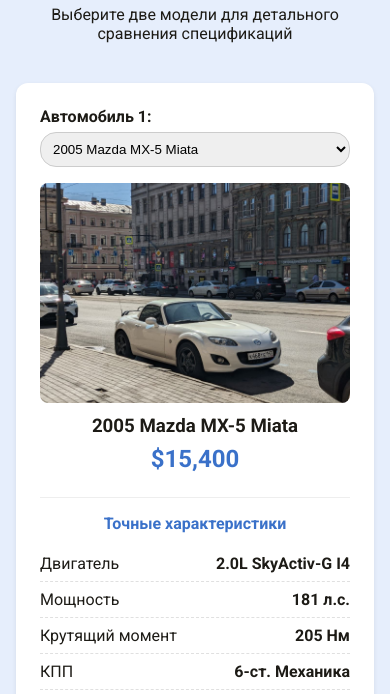
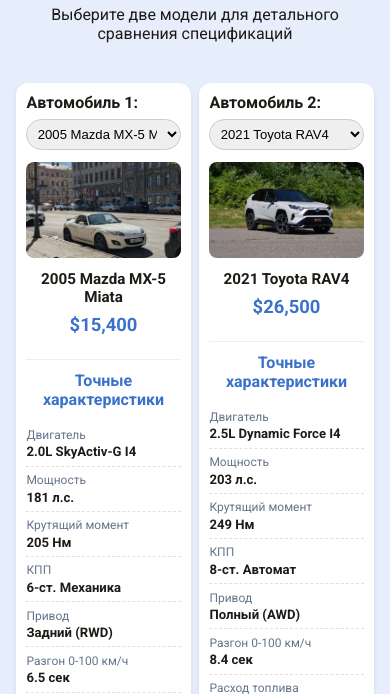
Before and after one commit to Waytorious/drivefind-website, a plain HTML site: page internet/compare.html in a window 390 px wide. Shown: the part 144-838 px from the top of the page. Drawn offline with nearby package versions, Linux system fonts and the light colour scheme.

Commit message:
CSS: keep comparison cards always side-by-side at all widths

```diff
--- a/internet/style.css
+++ b/internet/style.css
@@ -370,13 +370,14 @@ header {
 
 /* страница сравнения машин */
 .compare-dual-container {
-  display: flex;
+  display: grid;
+  grid-template-columns: 1fr 1fr;
   gap: 1.5rem;
   margin-top: 1rem;
 }
 
 .compare-column-card {
-  flex: 1;
+  min-width: 0;
   background-color: var(--card-bg);
   border-radius: 12px;
   padding: 1.5rem;
@@ -541,7 +542,35 @@ footer a {
     width: 100%;
   }
   .compare-dual-container {
+    gap: 0.75rem;
+  }
+  .compare-column-card {
+    padding: 0.85rem;
+    gap: 0.7rem;
+  }
+  .compare-preview img {
+    height: 120px;
+  }
+  .compare-preview h3 {
+    font-size: 0.95rem;
+  }
+  .compare-preview .price-large {
+    font-size: 1.15rem;
+  }
+  .compare-select {
+    font-size: 0.82rem;
+    padding: 0.4rem;
+  }
+  .spec-row {
     flex-direction: column;
+    align-items: flex-start;
+    gap: 0.15rem;
+    padding: 0.4rem 0;
+    font-size: 0.82rem;
+  }
+  .spec-row-label {
+    color: #64748b;
+    font-size: 0.75rem;
   }
 }
 
@@ -555,6 +584,15 @@ footer a {
   .nav-links {
     gap: 0.35rem;
     font-size: 0.84rem;
+  }
+  .compare-dual-container {
+    gap: 0.5rem;
+  }
+  .compare-column-card {
+    padding: 0.65rem;
+  }
+  .compare-preview img {
+    height: 96px;
   }
 }
 
```
